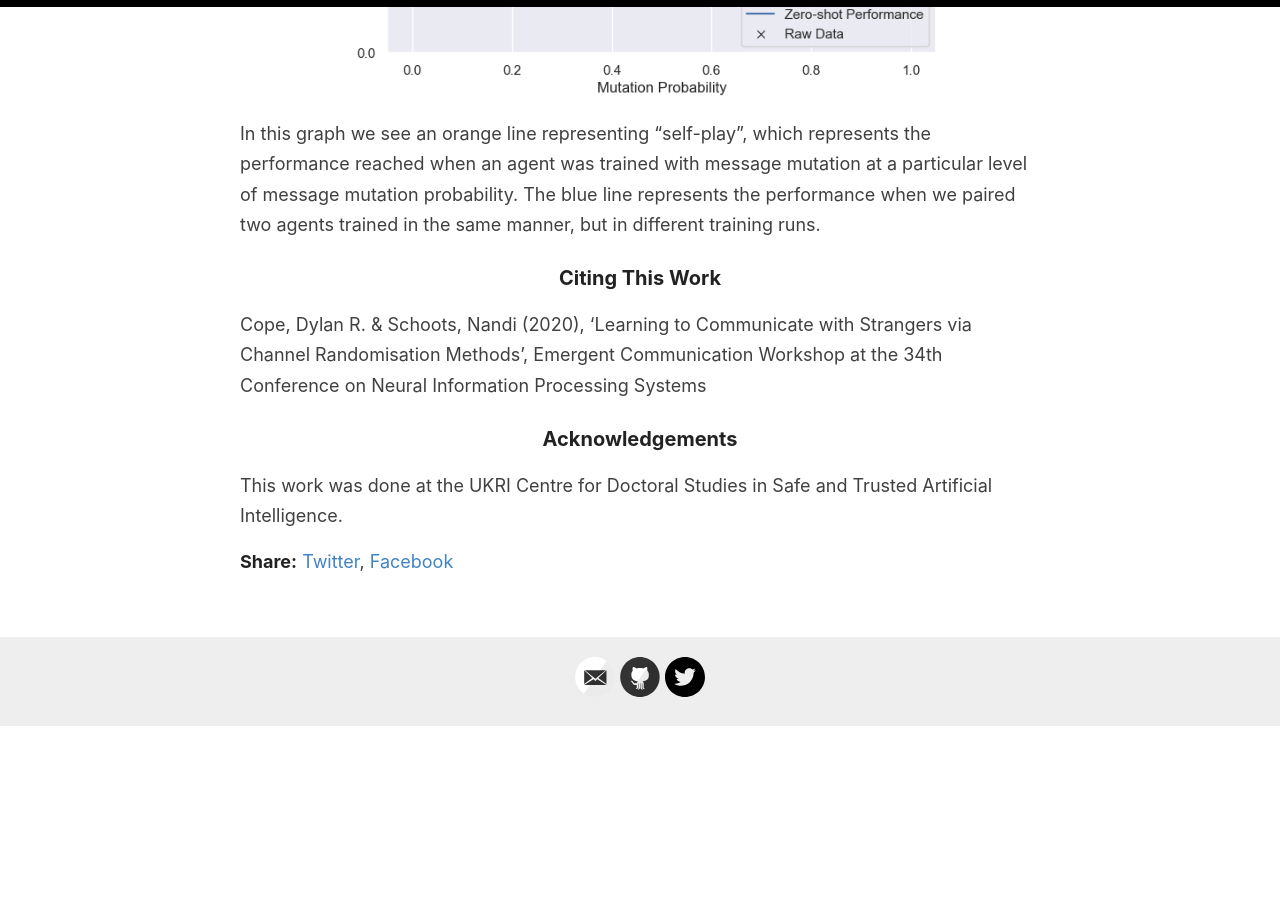
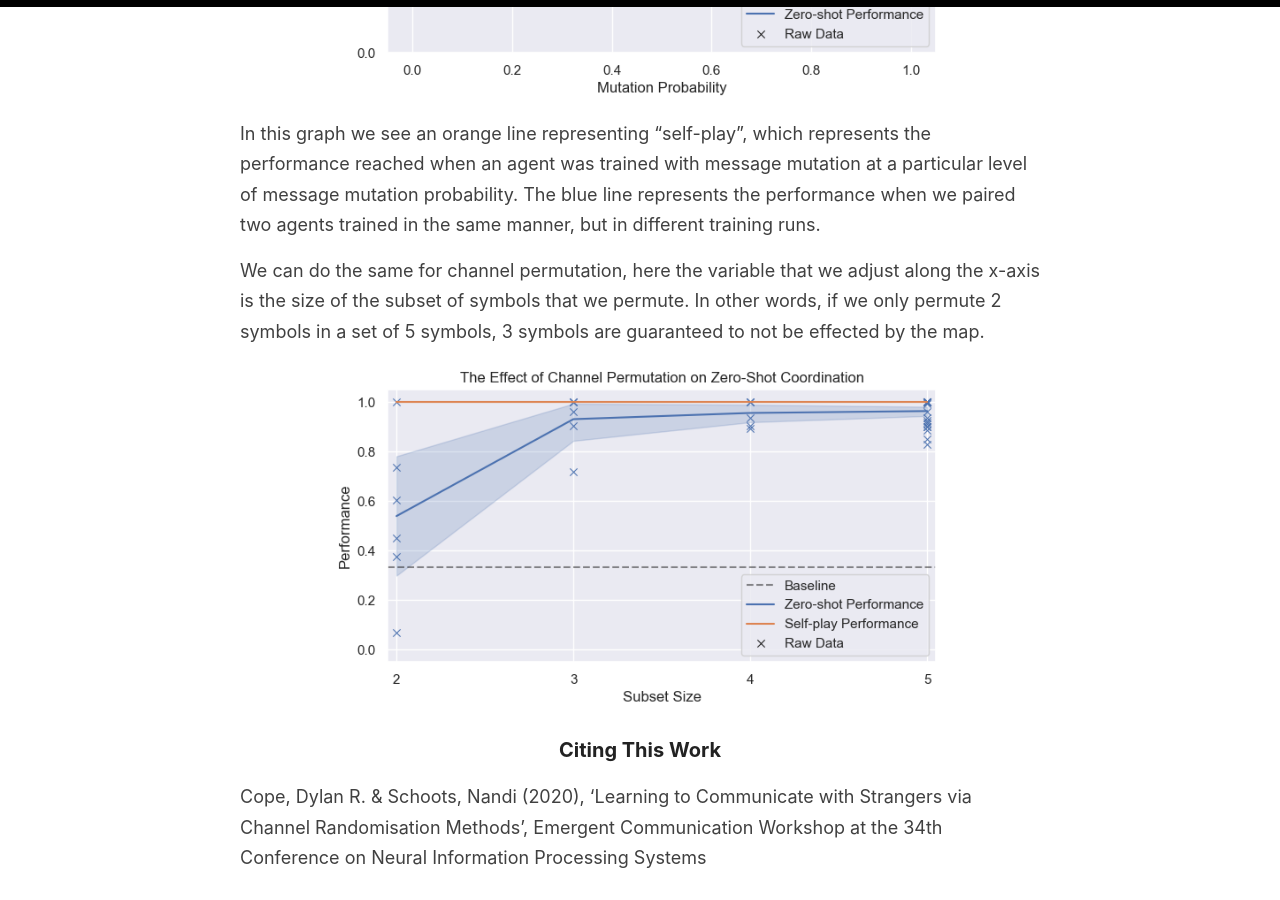
Before and after one commit to DylanCope/dylancope.github.io, a Jekyll site: the page built from _posts/2020-12-12-learning-to-communicate-with-strangers.md, in a window 1280 px wide and 900 px high, scrolled down 5486 px. Built offline with Jekyll 4.4.1, drawn with Linux system fonts in a browser that asks for light colours; before the commit the page ends 6213 px from its top, so only the background shows below that.

Commit message:
Update 2020-12-12-learning-to-communicate-with-strangers.md

```diff
--- a/_posts/2020-12-12-learning-to-communicate-with-strangers.md
+++ b/_posts/2020-12-12-learning-to-communicate-with-strangers.md
@@ -82,6 +82,12 @@ Firstly, for message mutation we compared the "zero-shot performance" (the perfo
 
 In this graph we see an orange line representing "self-play", which represents the performance reached when an agent was trained with message mutation at a particular level of message mutation probability. The blue line represents the performance when we paired two agents trained in the same manner, but in different training runs.
 
+We can do the same for channel permutation, here the variable that we adjust along the x-axis is the size of the subset of symbols that we permute. In other words, if we only permute 2 symbols in a set of 5 symbols, 3 symbols are guaranteed to not be effected by the map.
+
+<p align="center">
+<img src="https://github.com/DylanCope/dylancope.github.io/blob/master/assets/learning-to-communication-with-strangers/permutation_subset_and_zs_coordination.png?raw=true" width="620px" display="block" margin-left="auto" margin-right="auto" class="center"/>
+</p>
+
 ### Citing This Work
 
 Cope, Dylan R. & Schoots, Nandi (2020), 'Learning to Communicate with Strangers via Channel Randomisation Methods', Emergent Communication Workshop at the 34th Conference on Neural Information Processing Systems
```
